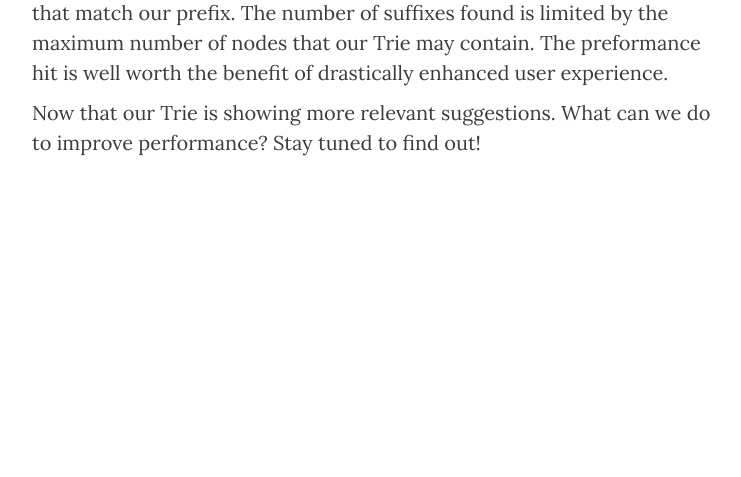
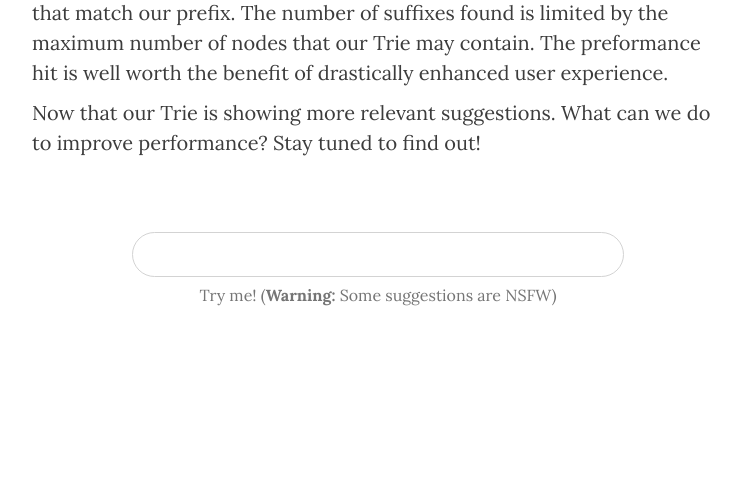
Before and after one commit to mrhaffner/trie, a Flask app: page / in a window 1280 px wide. Shown: the part 3626-4103 px from the top of the page, without its empty margins (262-1003 px from the left). Before the commit the page ends 3782 px from the top, so only its background shows below. Run offline with Flask 2, Linux system fonts and the light colour scheme; parts of the project's set-up code (start-up, migrations or seed data) failed here and were passed over.

Commit message:
added cached trie searchbar + functional tests

```diff
--- a/app/static/script.js
+++ b/app/static/script.js
@@ -3,10 +3,14 @@
   //   'http://127.0.0.1:5000/api/trie/suggestions?limit=10&prefix=';
   // const apiWeightedUri =
   //   'http://127.0.0.1:5000/api/weighted-trie/suggestions?limit=10&prefix=';
+  // const apiCachedUri =
+  //   'http://127.0.0.1:5000/api/cached-trie/suggestions?limit=10&prefix=';
   const apiTrieUri =
     'http://mrhaffner.pythonanywhere.com/api/trie/suggestions?limit=10&prefix=';
   const apiWeightedUri =
     'http://mrhaffner.pythonanywhere.com/api/weighted-trie/suggestions?limit=10&prefix=';
+  const apiCachedUri =
+    'http://mrhaffner.pythonanywhere.com/api/cached-trie/suggestions?limit=10&prefix=';
 
   const arrayToSuggestionsLIs = (suggestions) => {
     return suggestions.map((suggestion) => {
@@ -19,16 +23,21 @@
 
   let input = document.getElementById('search-input');
   let weightedInput = document.getElementById('weighted-search-input');
+  let cachedInput = document.getElementById('cached-search-input');
   let suggestionsParent = document.getElementById('suggestions');
   let weightedSuggestionsParent = document.getElementById(
     'weighted-suggestions',
   );
+  let cachedSuggestionsParent = document.getElementById('cached-suggestions');
   let searchBar = document.getElementById('trie-search-bar');
   let weightedSearchBar = document.getElementById('trie-weighted-search-bar');
+  let cachedSearchBar = document.getElementById('trie-cached-search-bar');
   let form = document.getElementById('trie-form');
   let weightedForm = document.getElementById('trie-weighted-form');
+  let cachedForm = document.getElementById('trie-cached-form');
   let haveSuggestions = false;
   let haveWeightedSuggestions = false;
+  let haveCachedSuggestions = false;
 
   const hideSuggestions = (parent, search) => {
     parent.hidden = true;
@@ -98,6 +107,35 @@
     haveWeightedSuggestions = true;
   };
 
+  const updateSuggestionsCached = async (e) => {
+    const prefix = e.target.value;
+    cachedSearchBar.classList.add('search-bar-active');
+
+    if (e.target.value == '') {
+      hideSuggestions(cachedSuggestionsParent, cachedSearchBar);
+      haveCachedSuggestions = false;
+      return;
+    }
+
+    const response = await fetch(`${apiCachedUri}${encodeURI(prefix)}`);
+    const suffixes = await response.json();
+    const suggestions = suffixes.map((suffix) => prefix + suffix);
+
+    if (!suggestions.length) {
+      hideSuggestions(cachedSuggestionsParent, cachedSearchBar);
+      haveCachedSuggestions = false;
+      return;
+    }
+
+    cachedSuggestionsParent.children[1]?.remove(); // susceptible to breaking on change of ul structure
+    let ul = document.createElement('ul');
+    cachedSuggestionsParent.append(ul);
+
+    arrayToSuggestionsLIs(suggestions).forEach((node) => ul.appendChild(node));
+    showSuggestions(cachedSuggestionsParent, cachedSearchBar);
+    haveCachedSuggestions = true;
+  };
+
   /**
    * @param {*} ctx The context
    * @param {function} func The function to execute after the debounce time
@@ -123,6 +161,10 @@
   weightedInput.addEventListener(
     'input',
     debounce(this, updateSuggestionsWeighted, 150),
+  );
+  cachedInput.addEventListener(
+    'input',
+    debounce(this, updateSuggestionsCached, 150),
   );
 
   document.addEventListener('click', (e) => {
@@ -154,4 +196,19 @@
       hideSuggestions(weightedSuggestionsParent, weightedSearchBar);
     }
   });
+
+  document.addEventListener('click', (e) => {
+    const clickedInput = cachedInput.contains(e.target);
+    const clickedOutsideForm = cachedForm.contains(e.target);
+
+    if (clickedInput) {
+      cachedSearchBar.classList.add('search-bar-active');
+      if (haveSuggestions) {
+        showSuggestions(cachedSuggestionsParent, cachedSearchBar);
+      }
+    } else if (!clickedOutsideForm) {
+      cachedSearchBar.classList.remove('search-bar-active');
+      hideSuggestions(cachedSuggestionsParent, cachedSearchBar);
+    }
+  });
 })();
--- a/app/templates/index.html
+++ b/app/templates/index.html
@@ -236,6 +236,33 @@
           to improve performance? Stay tuned to find out!
         </p>
       </section>
+      <section>
+        <div class="search-container">
+          <form id="trie-cached-form">
+            <div id="trie-cached-search-bar" class="search-bar">
+              <input
+                id="cached-search-input"
+                class="search"
+                maxlength="200"
+                type="text"
+                name="search"
+                autocapitalize="off"
+                autocomplete="off"
+                autocorrect="off"
+                spellcheck="false"
+                title="Search"
+                value=""
+              />
+            </div>
+            <div id="cached-suggestions" class="auto-complete" hidden>
+              <div class="auto-line"></div>
+            </div>
+          </form>
+          <figcaption>
+            Try me! (<b>Warning:</b> Some suggestions are NSFW)
+          </figcaption>
+        </div>
+      </section>
     </div>
     <script src="{{ url_for('static', filename='script.js') }}"></script>
   </body>
```
Also changed, not shown: test/functional/test_cached_searchbar.py (added, +73 -0 lines).
